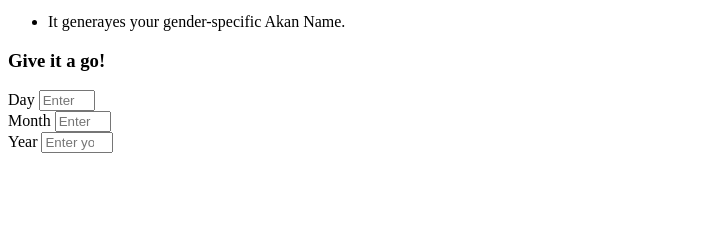
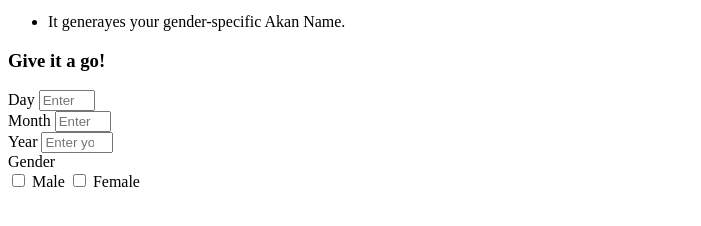
Before and after one commit to benie254/akan, a plain HTML site: page index.html in a window 1280 px wide. Shown: the part 148-374 px from the top of the page, without its empty margins (0-701 px from the left). Drawn offline with Linux system fonts and the light colour scheme.

Commit message:
Finalize form structure.

```diff
--- a/index.html
+++ b/index.html
@@ -27,6 +27,15 @@
             <label for="Year" class="form-label" name="Year" id="Year">Year</label>
             <input type="number" class="form-control" id="Year" placeholder="Enter your year of birth YYYY" required min="1800" required max="2030">
           </div>
+          <div class="mb-3">
+            <label for="form-check" for="Gender" name="Gender">Gender</label>
+            <div class="btn-group" role="group" required>
+              <input type="checkbox" class="btn-check" id="Gender" autocomplete="off">
+              <label class="btn btn-outline-primary" for="Gender" id="Gender" autocomplete="off">Male</label>
+              <input type="checkbox" class="btn-check" id="Gender" autocomplete="off">
+              <label class="btn btn-outline-primary" for="Gender" id="Gender" autocomplete="off">Female</label>
+            </div>
+          </div>
 
         </div>
 
```
